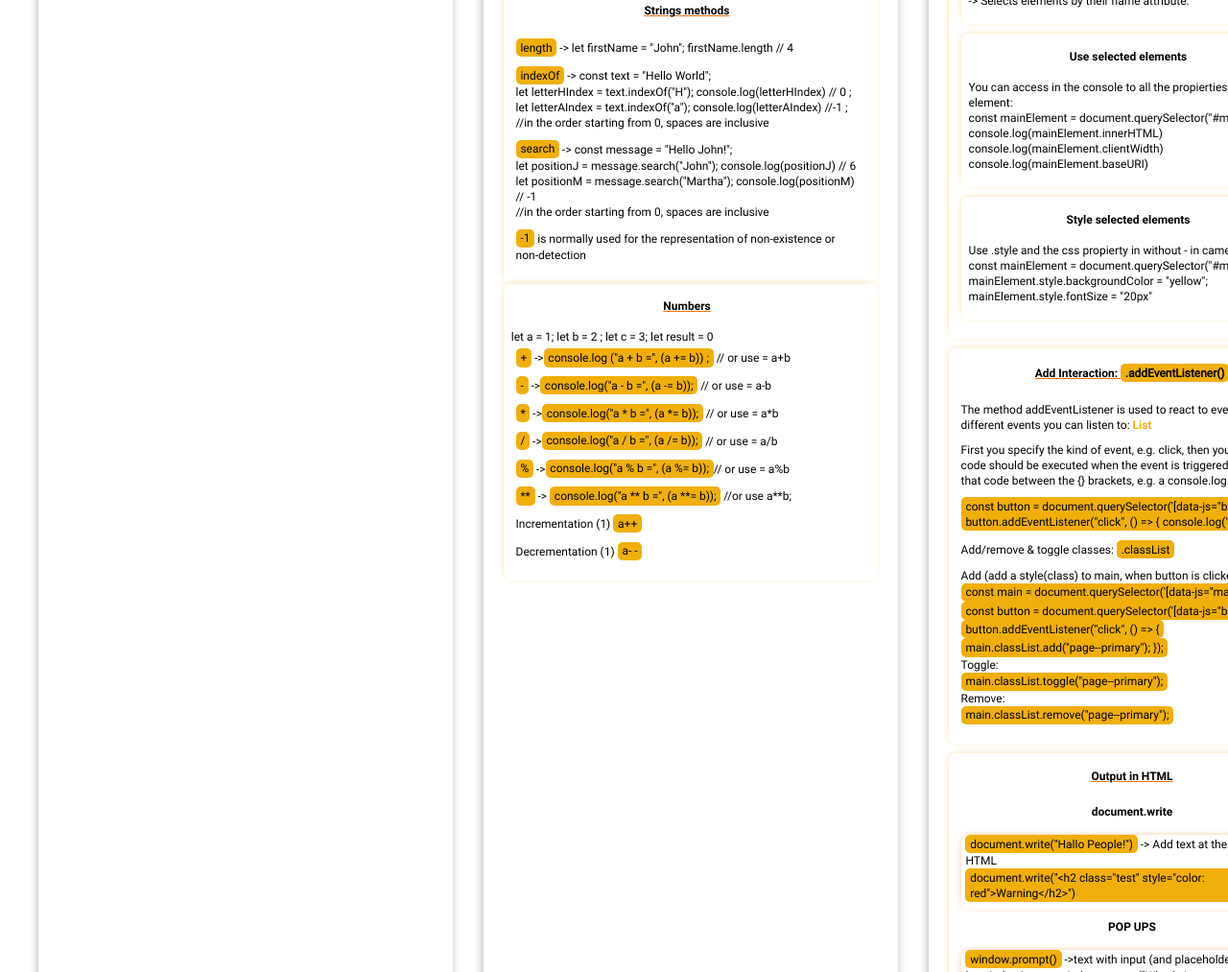
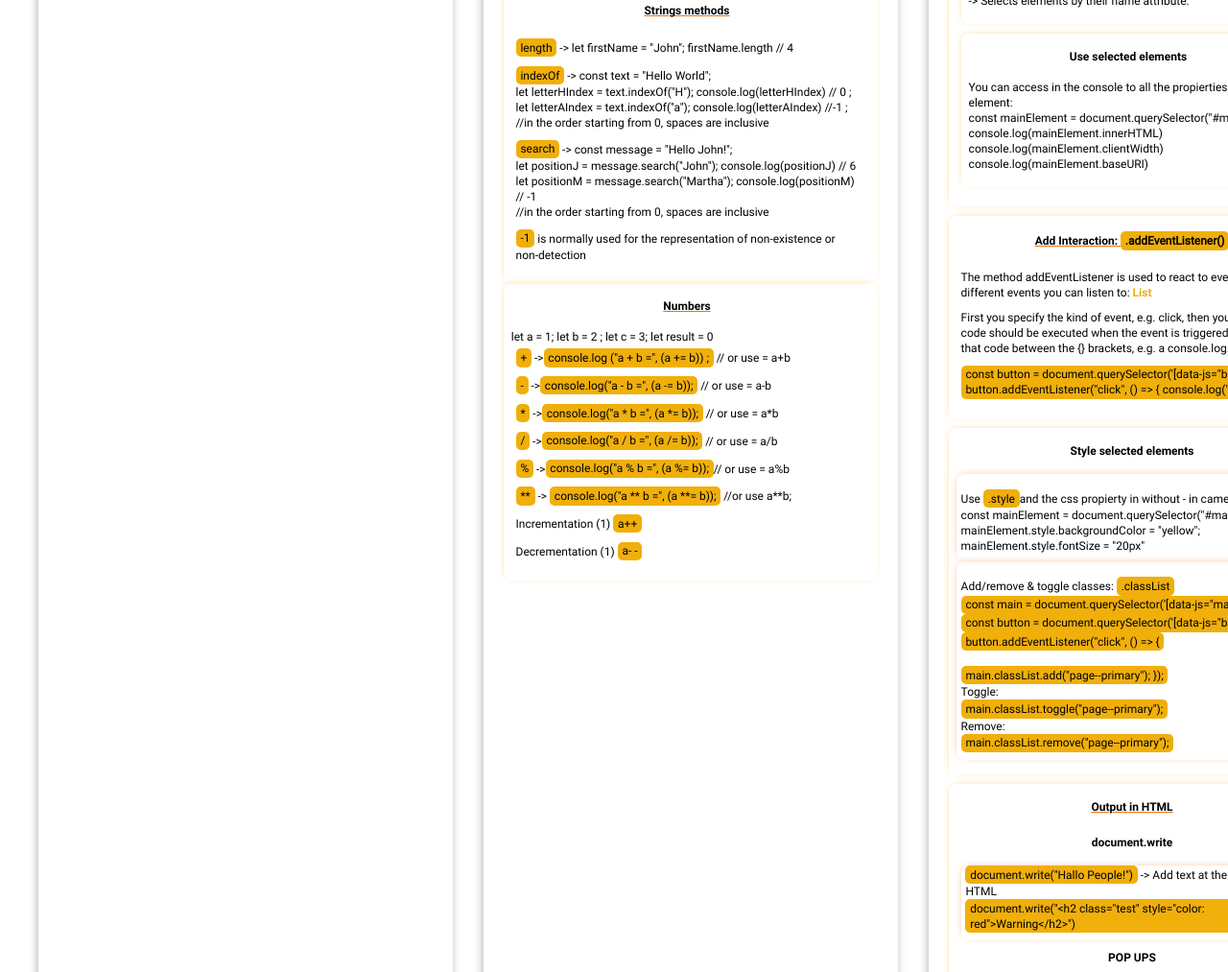
Before and after one commit to MariaRiosNavarro/jssheet, a plain HTML site: page index.html in a window 1280 px wide. Shown: the part 1081-2094 px from the top of the page at 96% size. Drawn offline with Linux system fonts and the light colour scheme.

Commit message:
change ordner

```diff
--- a/index.html
+++ b/index.html
@@ -389,20 +389,6 @@
                       <p>console.log(mainElement.baseURI)</p>
                     </article>
                   </li>
-                  <li>
-                    <article class="subarticle">
-                      <h4>Style selected elements</h4>
-                      <p>
-                        Use .style and the css propierty in without - in
-                        camelCase;
-                      </p>
-                      <p>
-                        const mainElement = document.querySelector("#main");
-                      </p>
-                      <p>mainElement.style.backgroundColor = "yellow";</p>
-                      <p>mainElement.style.fontSize = "20px"</p>
-                    </article>
-                  </li>
                 </ul>
               </article>
             </li>
@@ -432,10 +418,24 @@
                       console.log("Yeah"); });</code
                     >
                   </li>
-                  <li>Add/remove & toggle classes: <code>.classList</code></li>
-                  <li>
-                    Add (add a style(class) to main, when button is clicked):
-                    <br />
+                </ul>
+              </article>
+            </li>
+            <li>
+              <article class="subarticle">
+                <h4>Style selected elements</h4>
+                <article class="small-subarticle">
+                  <p>
+                    Use <code>.style </code>and the css propierty in without -
+                    in camelCase;
+                  </p>
+                  <p>const mainElement = document.querySelector("#main");</p>
+                  <p>mainElement.style.backgroundColor = "yellow";</p>
+                  <p>mainElement.style.fontSize = "20px"</p>
+                </article>
+                <article class="small-subarticle">
+                  <p>Add/remove & toggle classes: <code>.classList</code></p>
+                  <div>
                     <code
                       >const main = document.querySelector('[data-js="main"]'); </code
                     ><br /><code>
@@ -443,13 +443,14 @@
                       document.querySelector('[data-js="button"]');</code
                     ><br />
                     <code>button.addEventListener("click", () => { </code><br />
+                    <br />
                     <code>main.classList.add("page--primary"); });</code><br />
                     Toggle: <br />
                     <code>main.classList.toggle("page--primary");</code><br />
                     Remove: <br />
                     <code>main.classList.remove("page--primary");</code>
-                  </li>
-                </ul>
+                  </div>
+                </article>
               </article>
             </li>
             <li>
```
